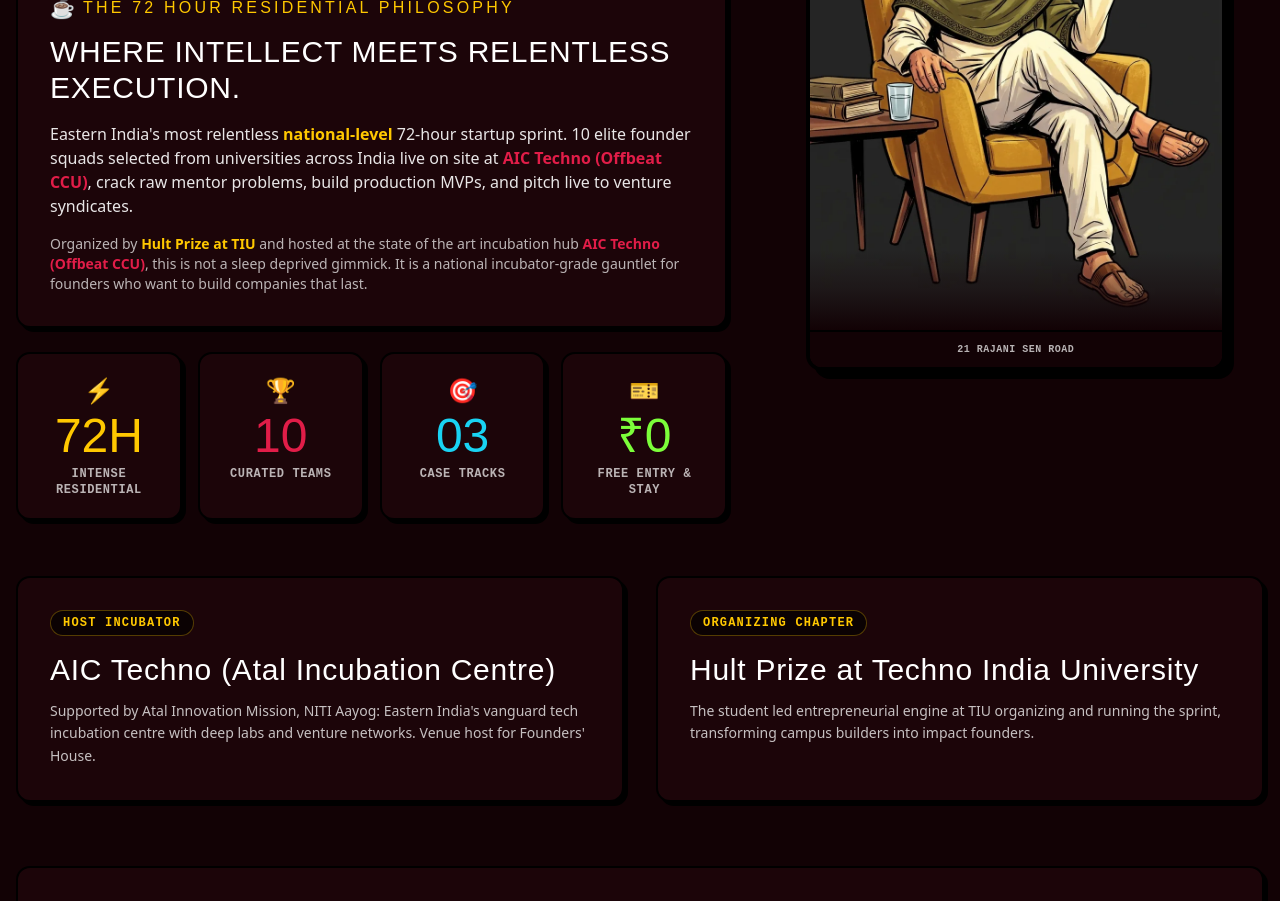
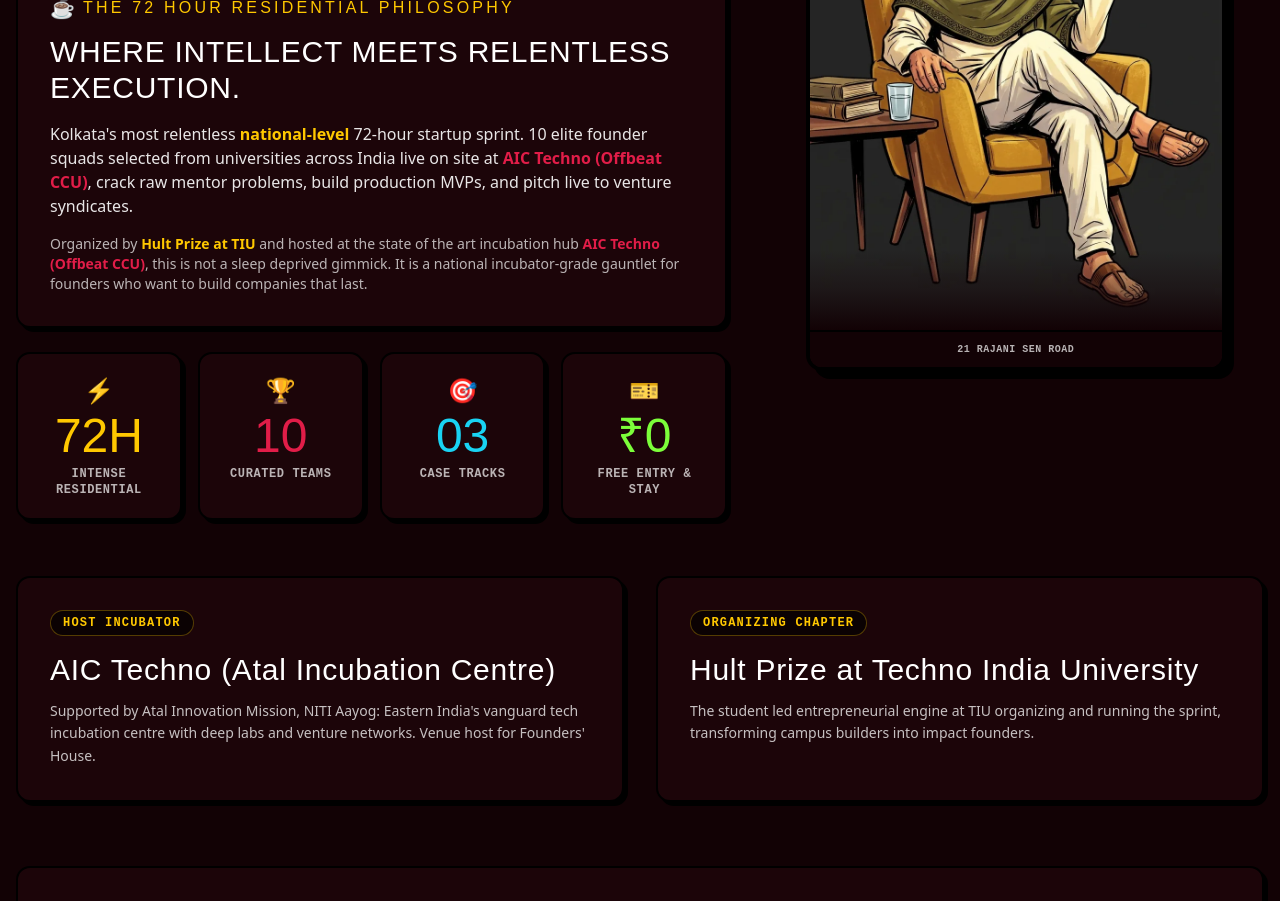
Before and after one commit to Xeffen07G/Founders-House, a React (Vite) app: page / in a window 1280 px wide. Shown: the part 2420-3321 px from the top of the page. Built offline with nearby package versions, Linux system fonts and the light colour scheme; a web font is replaced by a local one.

Commit message:
Update About section: change Eastern India to Kolkata

```diff
--- a/src/components/About.jsx
+++ b/src/components/About.jsx
@@ -33,7 +33,7 @@ export const About = () => {
             </h3>
 
             <p className="font-poppins text-sm sm:text-base text-white/90 leading-relaxed mb-4">
-              Eastern India's most relentless <strong className="text-[#FFC800]">national-level</strong> 72-hour startup sprint. 10 elite founder squads selected from universities across India live on site at <strong className="text-[#E11D48]">AIC Techno (Offbeat CCU)</strong>, crack raw mentor problems, build production MVPs, and pitch live to venture syndicates.
+              Kolkata's most relentless <strong className="text-[#FFC800]">national-level</strong> 72-hour startup sprint. 10 elite founder squads selected from universities across India live on site at <strong className="text-[#E11D48]">AIC Techno (Offbeat CCU)</strong>, crack raw mentor problems, build production MVPs, and pitch live to venture syndicates.
             </p>
 
             <p className="font-poppins text-xs sm:text-sm text-white/70 leading-relaxed">
```
